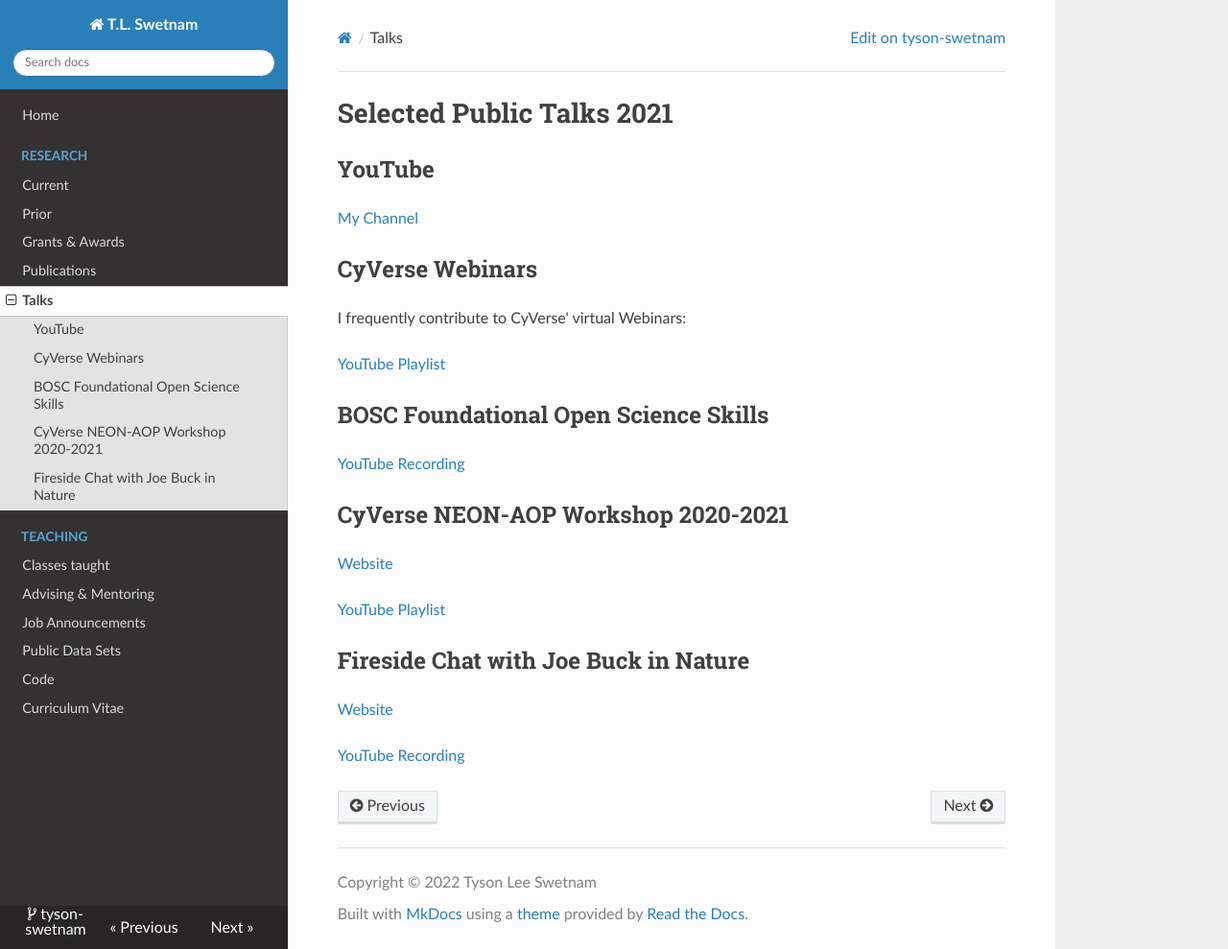
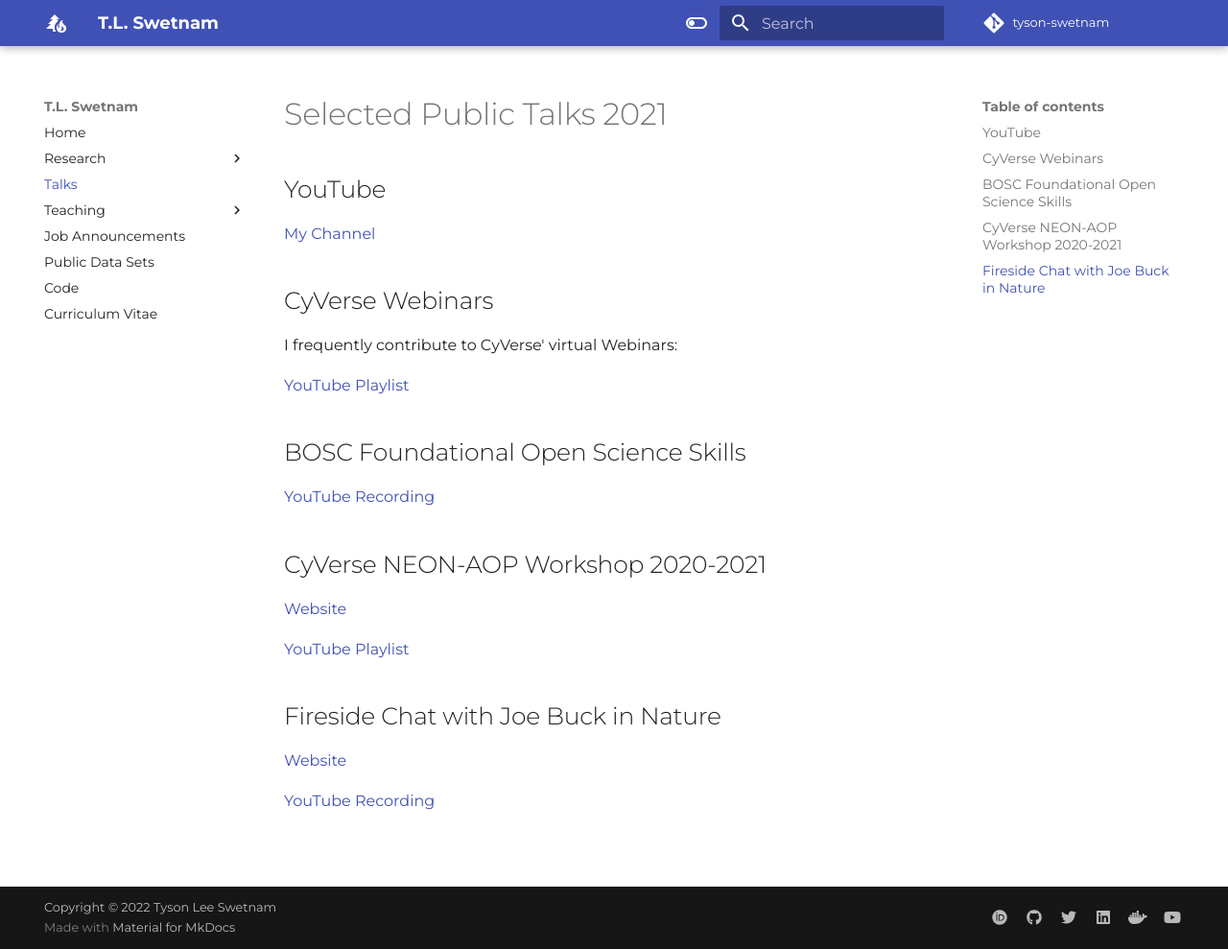
Before and after one commit to tyson-swetnam/new-website, an MkDocs documentation site: the page built from docs/talks.md, in a window 1280 px wide and 989 px high. Shown: the whole window at 96% size. Built offline with MkDocs 1.6.1 and Material for MkDocs 9.7.7, drawn with Linux system fonts in a browser that asks for light colours; nearby versions of some CDN libraries; some web fonts are replaced; comment, search, counter and statistics services are not loaded.

Commit message:
Update mkdocs.yml

```diff
--- a/mkdocs.yml
+++ b/mkdocs.yml
@@ -13,7 +13,7 @@ copyright: 'Copyright &copy; 2022 Tyson Lee Swetnam'
 # Configuration
 
 theme:
-  name: readthedocs
+  name: 'material'
 
   # 404 page
   static_templates:
```
